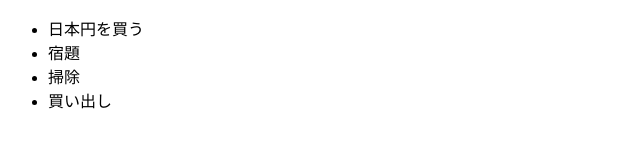
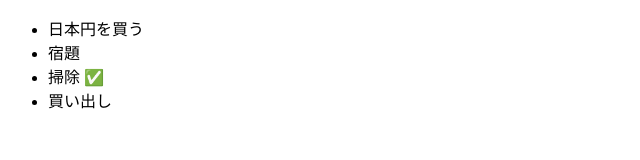
Before and after one commit to kurosu66/react-practice, a React (Vite) app: page / in a window 1280 px wide. Shown: the top 160 px of the page, without its empty margins (0-640 px from the left). Built offline with nearby package versions, Linux system fonts and the light colour scheme.

Commit message:
compledの状態が見た目に反映されるようにする

```diff
--- a/src/TaskList.jsx
+++ b/src/TaskList.jsx
@@ -1,6 +1,6 @@
 export default function TasksList({tasks}) {
   const taskList = tasks.map(task =>
-    <li key={task.id}>{task.title}</li>
+    <li key={task.id}>{task.completed ? task.title + '  ✅' : task.title }</li>
   );
   return (
     <ul>{taskList}</ul>
```
